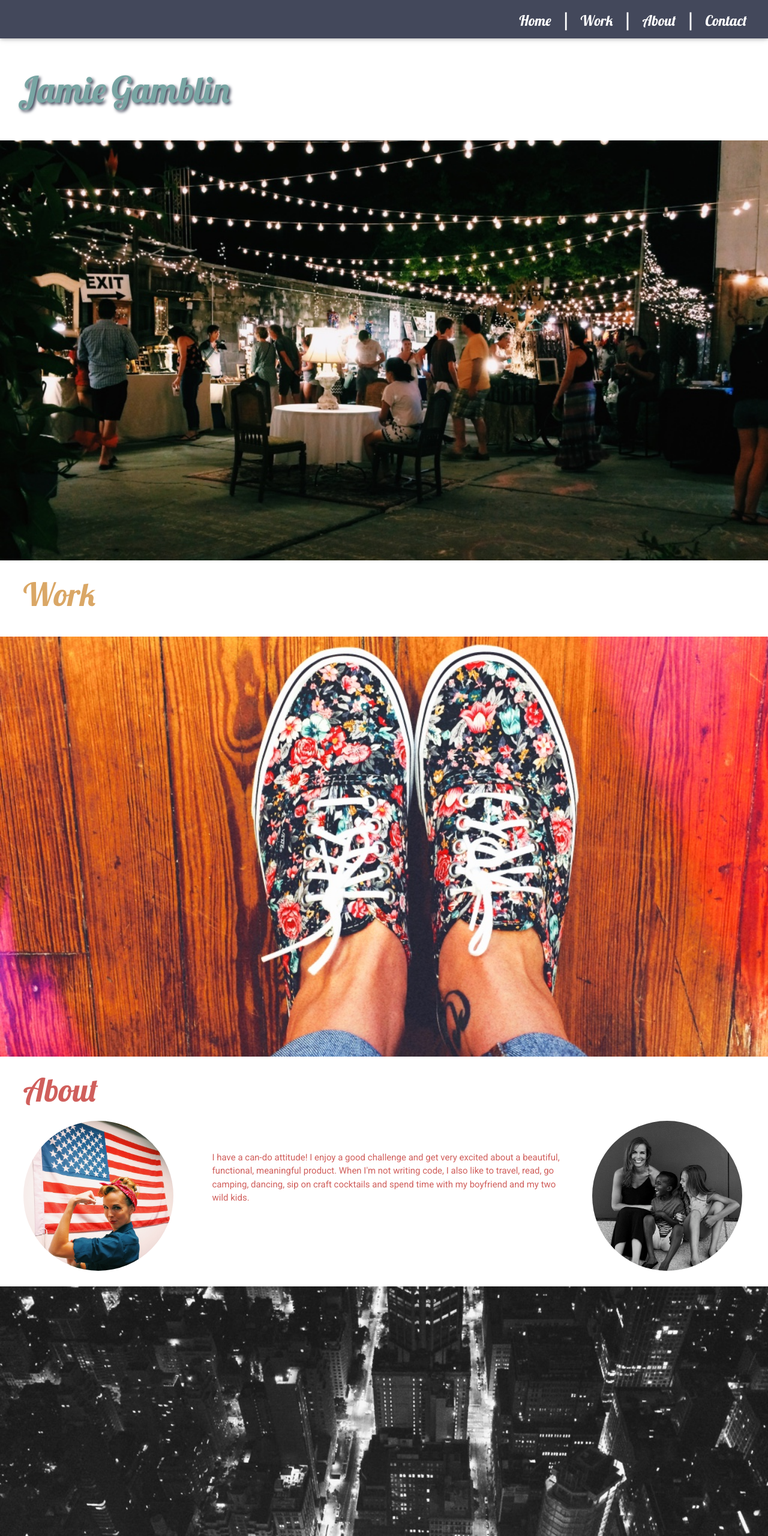
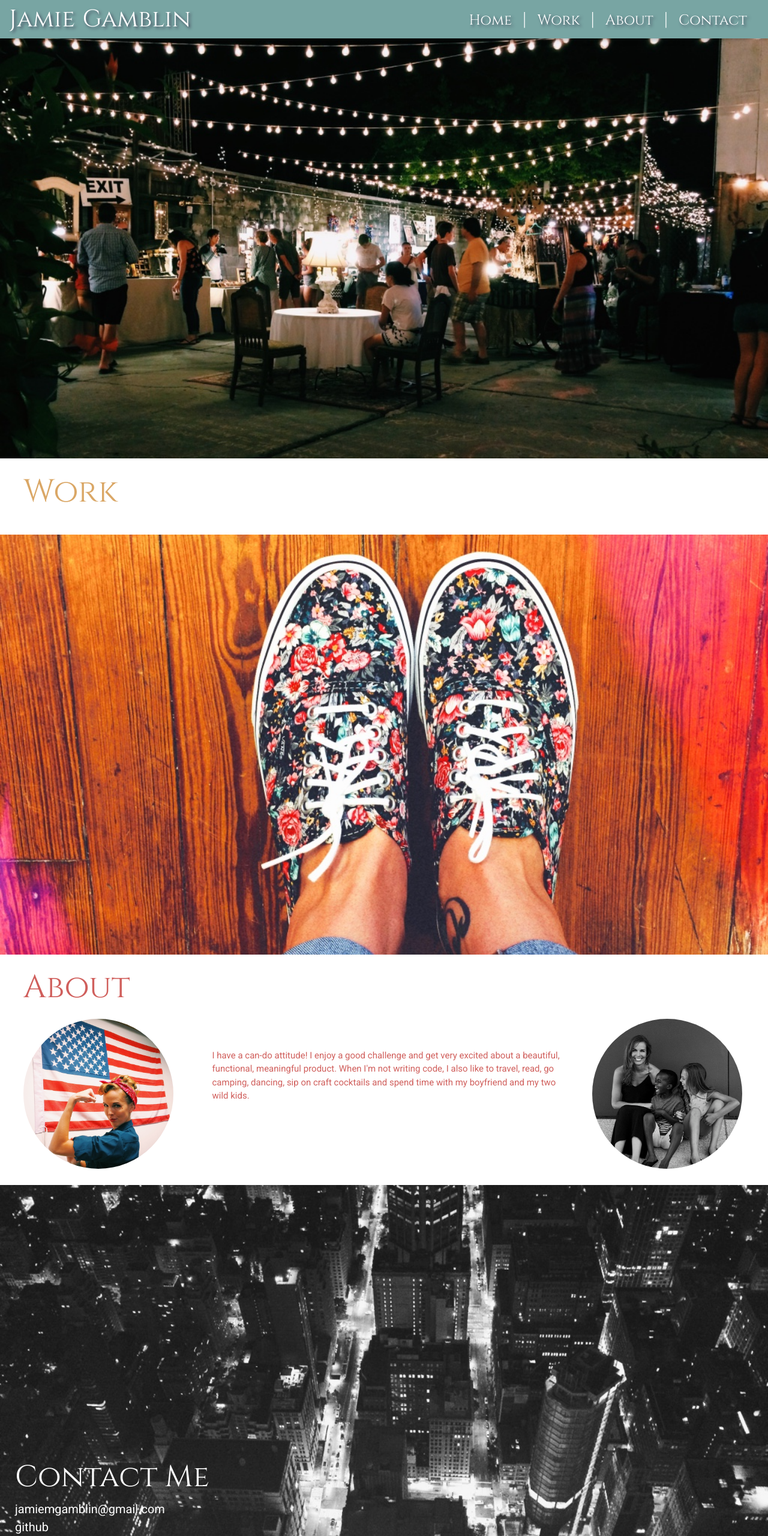
Before and after one commit to JamieIdaho/jamiegamblinwebsite, a website: page app/index.html in a window 1280 px wide. Shown: the top 2560 px of the page at 60% size. Drawn offline with Linux system fonts and the light colour scheme.

Commit message:
contact section

```diff
--- a/app/index.html
+++ b/app/index.html
@@ -7,11 +7,13 @@
   <link rel="stylesheet" href="css/vendor/materialize.css">
   <link href="http://fonts.googleapis.com/css?family=Lobster" rel="stylesheet" type="text/css">
   <link href="http://fonts.googleapis.com/css?family=Roboto" rel="stylesheet" type="text/css">
+  <link href="http://fonts.googleapis.com/css?family=Cinzel" rel="stylesheet" type="text/css">
   <link rel="stylesheet" href="css/main.css">
 </head>
 <body ng-app="JamieWeb">
 <div class="navbar-fixed">
 <nav>
+  <span class="spanTop">Jamie </span> <span class="spanBottom"> Gamblin</span>
   <div class="navText">
   <a href="/#/">Home</a> |
   <a href="/#/work">Work</a> |
@@ -21,7 +23,6 @@
 </nav>
 </div>
 
-  <header><span class="spanTop">Jamie </span> <span class="spanBottom"> Gamblin</span></header>
   <div class="container" ui-view>
 
   </div>
--- a/app/js/templates/home.tpl.html
+++ b/app/js/templates/home.tpl.html
@@ -27,7 +27,16 @@
 </div> <!--end of aboutsection div -->
 
 <div class="parallax-container">
-  <div class="parallax"><img src="images/newyork.jpg"</div>
+  <div class="parallax">
+  <img class="newyorkImage" src="images/newyork.jpg"></div>
+
+  <div class="contactText"><span class="contactMe"> Contact Me </span>
+  <div class="email"><a href="#">jamiemgamblin@gmail.com</a></div>
+  <div class="github"><a href="#">github</a></div>
+  <div class="linkedin"><a href="#">linkedin</a></div>
+  <div class="twitter"><a href="#">twitter</a></div>
+  <div class="blog"><a href="#">blog</a></div>
+  </div>
 </div>
 
 </div> <!-- end of homeView div -->
--- a/app/sass/main.scss
+++ b/app/sass/main.scss
@@ -3,6 +3,7 @@
 
 $cursiveFont:'Lobster', cursive;
 $roboto:'Roboto', sans-serif;
+$headerFont:'Cinzel', serif;
 $coral: #D05F5C;
 $peach: #DAA766;
 $bluegreen: #78A5A3;
@@ -10,12 +11,14 @@ $gray: #43485B;
 
 
 nav {
-    background-color: $gray;
-    font-family: $cursiveFont;
+    background-color: $bluegreen;
+    font-family: $headerFont;
     font-size: 30px;
   a {
     padding: 10px;
     font-size: 24px;
+    text-shadow: 3px 3px 5px $gray;
+
   }
 
   .navText {
@@ -30,31 +33,35 @@ nav {
 }
 
 .spanTop {
-  color: $bluegreen;
-  font-family: $cursiveFont;
-  font-size: 60px;
-  padding-left: 5px;
+  color: white;
+  font-family: $headerFont;
+  font-size: 40px;
+  padding-left: 15px;
   display: block;
   margin-bottom: 15px;
   display: inline-block;
   text-shadow: 3px 3px 5px $gray;
+  margin-top: 0;
+  margin-bottom: 0;
 }
 
 .spanBottom {
-  color: $bluegreen;
-  font-family: $cursiveFont;
-  font-size: 60px;
+  color: white;
+  font-family: $headerFont;
+  font-size: 40px;
   padding-left: 5px;
   margin-top: 15px;
   display: inline-block;
   text-shadow: 3px 3px 5px $gray;
+  margin-top: 0;
+  margin-bottom: 0;
 }
 
 .worksection {
   background-color: white;
   color: $peach;
   padding-left: 50px;
-  font-family: $cursiveFont;
+  font-family: $headerFont;
 
   p {
     color: white;
@@ -66,7 +73,7 @@ nav {
   background-color: white;
   color: $coral;
   padding-left: 50px;
-  font-family: $cursiveFont;
+  font-family: $headerFont;
 }
 
 .imageBorder {
@@ -99,17 +106,30 @@ nav {
   margin-right: 25px;
 }
 
+.contactText {
+
+  margin-top: 450px;
+  padding-left: 25px;
+
+  a {
+  text-decoration: none;
+  color: white;
+  font-family: $roboto;
+  font-size: 20px;
+  }
+
+
+  .contactMe {
+    color: white;
+    font-family: $headerFont;
+    font-size: 50px;
+  }
+}
+
 .parallax-container {
   height: 700px;
 }
 
-
-header {
-  width: 100%;
-  background-color: white;
-  padding: 25px;
-
-}
 
 footer {
   width: 100%;
```
Also changed, not shown: app/css/main.css.
